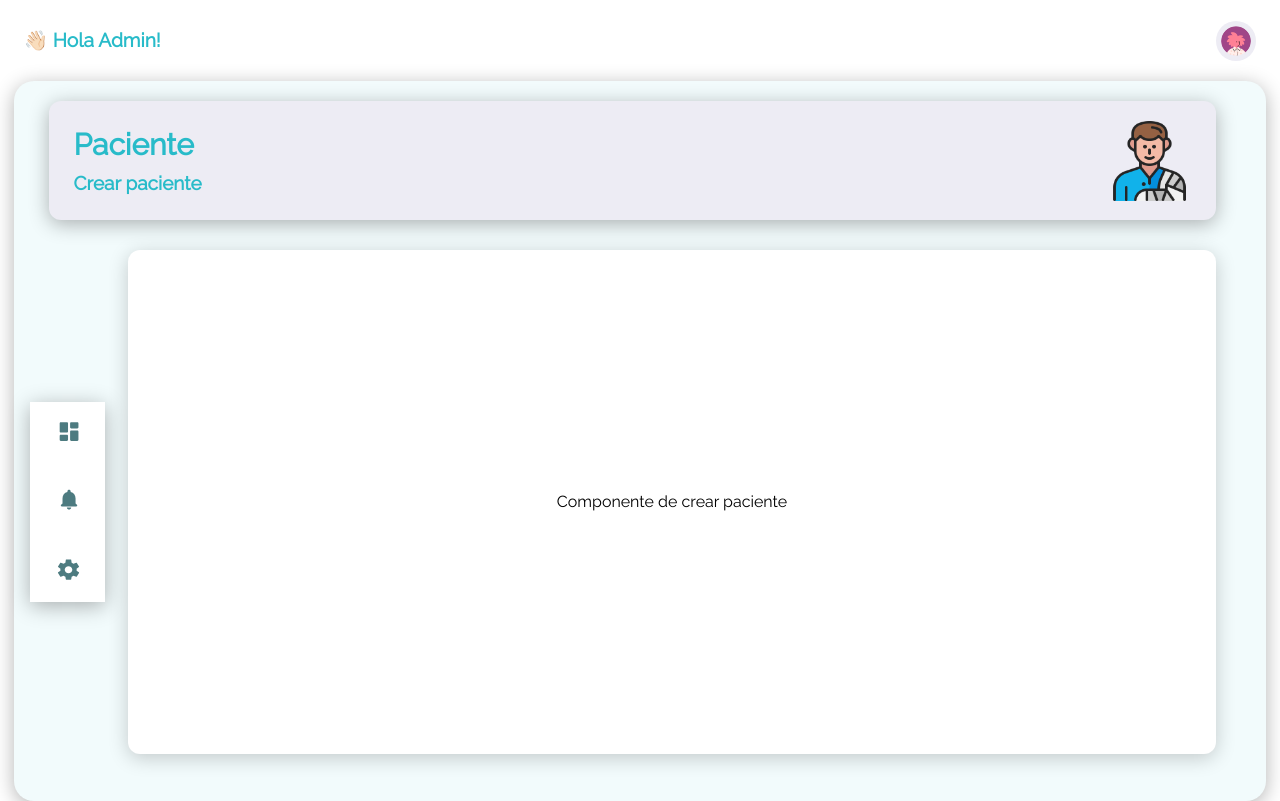
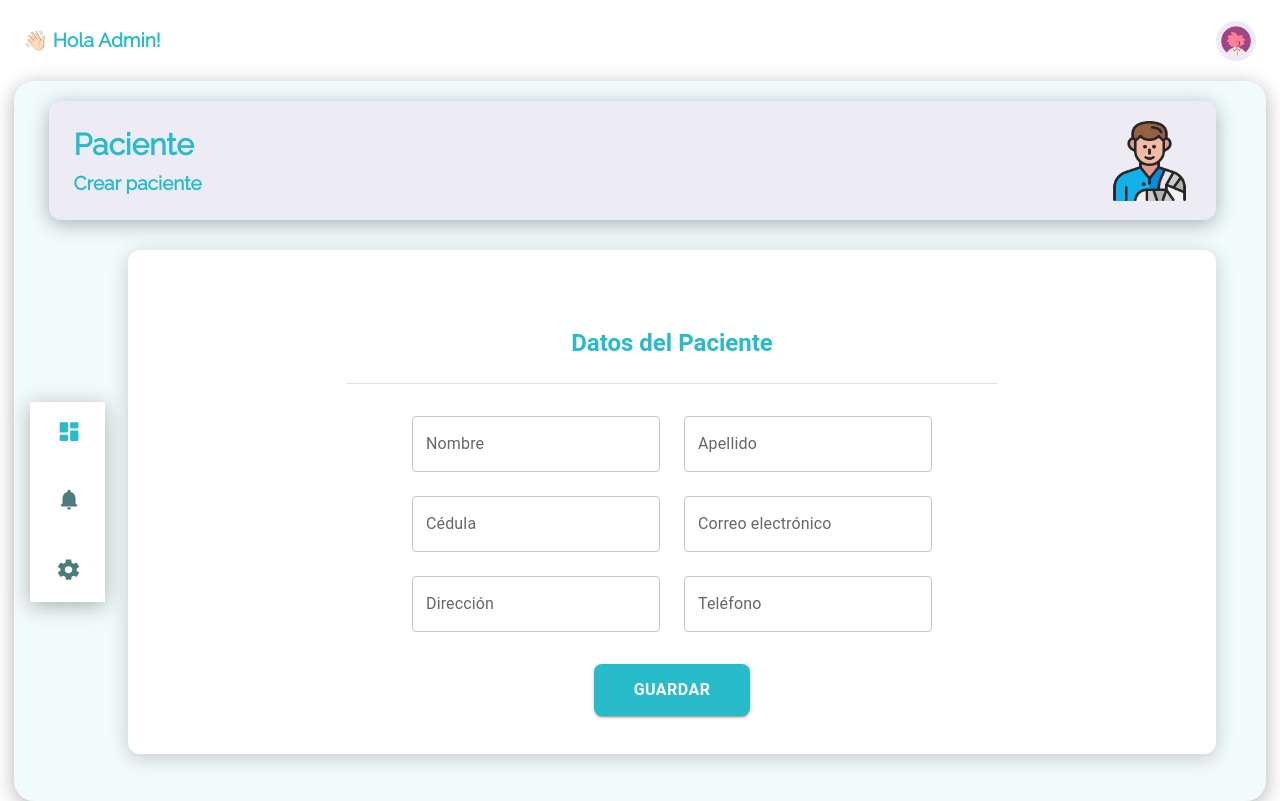
Before and after one commit to Dazzlm/Frontend-MiSalud, a React (Vite) app: page /CreatePatient in a window 1280 px wide. Built offline with nearby package versions, Linux system fonts and the light colour scheme.

Commit message:
creation component create patients and change css

```diff
--- a/src/App.jsx
+++ b/src/App.jsx
@@ -3,7 +3,7 @@ import './App.css'
 import { BrowserRouter, Routes, Route } from "react-router-dom";
 import MainLayout from "./views/menu/MainLayout";
 import CardGroupButton from "./components/cards/card-group-button/CardGroupButton";
-import CreatePatient from "./components/Patiente";
+import FormPatient from "./components/create-patient/FormPatient.jsx";
 import CardSearch from "./components/cards/card-search/CardSearch";
 import InfoPatient from './components/info-patient/InfoPatient';
 import ScheduleAppointment from "./views/appointment/schedule-appointment/ScheduleAppointment";
@@ -16,7 +16,7 @@ function App() {
           <Route index element={<CardGroupButton />} />
           <Route path="/CreateNotification" element={<p>Test New Notification</p>} />
           <Route path="/ManageAgenda" element={<CardSearch/>} />
-          <Route path="/CreatePatient" element={<CreatePatient/>}/>
+          <Route path="/CreatePatient" element={<FormPatient/>}/>
           <Route path="/InfoPatient/:cc"  element={<InfoPatient/>}/>
           <Route path="/ScheduleAppointment/:cc" element={<ScheduleAppointment/>} />
         </Route>
--- a/src/components/Patiente.jsx
+++ /dev/null
@@ -1,20 +0,0 @@
-import { useEffect } from "react";
-import { useMiSaludStore } from "../zustand/miSaludStore.js";
-import iconPaciente from "../assets/images/patienticon.png";
-
-export default function CreatePatient() {
-  const setCardTitle = useMiSaludStore((state) => state.setCardTitle);
-
-  useEffect(() => {
-    setCardTitle({
-      infoCard: {
-        title: "Paciente",
-        subtitle: "Crear paciente",
-        icon: iconPaciente,
-        bgColor: "white",
-      },
-    });
-  }, []);
-
-  return <p>Componente de crear paciente</p>;
-}
--- /dev/null
+++ b/src/components/create-patient/FormPatient.jsx
@@ -0,0 +1,240 @@
+import { useEffect } from "react";
+import { useForm } from "react-hook-form";
+import {
+  TextField,
+  Button,
+  Typography,
+  Box,
+  Container,
+  Divider,
+  Grid,
+} from "@mui/material";
+import { useMiSaludStore } from "../../zustand/miSaludStore.js";
+import iconPaciente from "../../assets/images/patienticon.png";
+import { modalMessage } from "../../helpers/modal-alert/modalAlert.js";
+import { useNavigate } from "react-router-dom";
+
+export default function FormPatient() {
+  const setCardTitle = useMiSaludStore((state) => state.setCardTitle);
+  const navigate = useNavigate();
+
+  const {
+    register,
+    handleSubmit,
+    formState: { errors },
+  } = useForm();
+
+  useEffect(() => {
+    setCardTitle({
+      infoCard: {
+        title: "Paciente",
+        subtitle: "Crear paciente",
+        icon: iconPaciente,
+        bgColor: "white",
+      },
+    });
+  }, []);
+
+  const onSubmit = async (data) => {
+    const nombre = data.nombre.trim();
+    const password =
+      nombre.charAt(0).toUpperCase() + nombre.slice(1).toLowerCase() + "123!";
+
+    const infoPatient = {
+      idPaciente: 0,
+      cedula: data.cedula.toString(),
+      nombreCompleto: data.nombre + " " + data.apellido,
+      direccion: data.direccion,
+      telefono: data.telefono.toString(),
+      correo: data.correo,
+      passwordPatient: password,
+    };
+
+    try {
+      const response = await fetch(
+        `http://localhost:5256/api/Patient/ExistsByCedulaOrCorreo?cedula=${data.cedula}&correo=${data.correo}`,
+        {
+          method: "GET",
+        }
+      );
+
+      const result = await response.json();
+
+      if (result.cedulaExiste) {
+        modalMessage("¡Cédula ya registrada!", "La cédula ya está registrada. Por favor, ingrese otra.", "error");
+        return;
+      }
+
+      if (result.correoExiste) {
+        modalMessage("¡Correo ya registrado!", "El correo ya está registrado. Por favor, ingrese otro.", "error");
+        return;
+      }
+
+      const registerResponse = await fetch("http://localhost:5256/api/Patient/AddPatient", {
+        method: "POST",
+        headers: {
+          "Content-Type": "application/json",
+        },
+        body: JSON.stringify(infoPatient),
+      });
+
+      if (registerResponse.ok) {
+        modalMessage("Paciente creado con éxito", "El paciente se ha guardado correctamente.", "success");
+        navigate("/");
+      } else {
+        modalMessage("Error", "Error al guardar el paciente.", "error");
+      }
+    } catch (error) {
+      console.error("Error en la petición:", error);
+      modalMessage("Error de conexión", "Ocurrió un error al conectar con el servidor.", "error");
+    }
+  };
+
+  return (
+    <Container
+      maxWidth="md"
+      sx={{
+        mt: 5,
+        display: 'flex',
+        justifyContent: 'center',
+      }}
+    >
+      <Box
+        sx={{
+          width: "100%",
+          maxWidth: "650px",
+          mx: "auto",
+          px: 2,
+          py: 4,
+        }}
+      >
+        <Typography
+          variant="h5"
+          sx={{
+            color: "#28BBC9",
+            fontWeight: "bold",
+            textAlign: "center",
+            mb: 3,
+          }}
+        >
+          Datos del Paciente
+        </Typography>
+
+        <Divider sx={{ mb: 4 }} />
+
+        <form onSubmit={handleSubmit(onSubmit)} noValidate>
+          <Box
+            sx={{
+              display: 'flex',
+              flexDirection: 'column',
+              alignItems: 'center'
+            }}
+          >
+            <Grid
+              container
+              spacing={3}
+              justifyContent="center"
+            >
+              <Grid item xs={12} sm={6}>
+                <TextField
+                  label="Nombre"
+                  fullWidth
+                  {...register("nombre", { required: "El nombre es obligatorio" })}
+                  error={!!errors.nombre}
+                  helperText={errors.nombre?.message}
+                />
+              </Grid>
+              <Grid item xs={12} sm={6}>
+                <TextField
+                  label="Apellido"
+                  fullWidth
+                  {...register("apellido", { required: "El apellido es obligatorio" })}
+                  error={!!errors.apellido}
+                  helperText={errors.apellido?.message}
+                />
+              </Grid>
+              <Grid item xs={12} sm={6}>
+                <TextField
+                  label="Cédula"
+                  fullWidth
+                  {...register("cedula", {
+                    required: "La cédula es obligatoria",
+                    pattern: {
+                      value: /^[0-9]{6,10}$/,
+                      message: "Debe tener entre 6 y 10 dígitos",
+                    },
+                  })}
+                  error={!!errors.cedula}
+                  helperText={errors.cedula?.message}
+                />
+              </Grid>
+              <Grid item xs={12} sm={6}>
+                <TextField
+                  label="Correo electrónico"
+                  fullWidth
+                  type="email"
+                  {...register("correo", {
+                    required: "El correo es obligatorio",
+                    pattern: {
+                      value: /^\S+@\S+\.\S+$/,
+                      message: "Correo no válido",
+                    },
+                  })}
+                  error={!!errors.correo}
+                  helperText={errors.correo?.message}
+                />
+              </Grid>
+              <Grid item xs={12} sm={6}>
+                <TextField
+                  label="Dirección"
+                  fullWidth
+                  {...register("direccion", {
+                    required: "La dirección es obligatoria",
+                  })}
+                  error={!!errors.direccion}
+                  helperText={errors.direccion?.message}
+                />
+              </Grid>
+              <Grid item xs={12} sm={6}>
+                <TextField
+                  label="Teléfono"
+                  fullWidth
+                  {...register("telefono", {
+                    required: "El teléfono es obligatorio",
+                    pattern: {
+                      value: /^[0-9]{7,10}$/,
+                      message: "Debe tener entre 7 y 10 dígitos",
+                    },
+                  })}
+                  error={!!errors.telefono}
+                  helperText={errors.telefono?.message}
+                />
+              </Grid>
+            </Grid>
+
+            <Box mt={4}>
+              <Button
+                type="submit"
+                variant="contained"
+                sx={{
+                  px: 5,
+                  py: 1.5,
+                  backgroundColor: "#28BBC9",
+                  color: "#fff",
+                  fontWeight: "bold",
+                  fontSize: "1rem",
+                  borderRadius: "8px",
+                  "&:hover": {
+                    backgroundColor: "#20a6b2",
+                  },
+                }}
+              >
+                GUARDAR
+              </Button>
+            </Box>
+          </Box>
+        </form>
+      </Box>
+    </Container>
+  );
+}
--- a/src/components/sidebar/Sidebar.module.css
+++ b/src/components/sidebar/Sidebar.module.css
@@ -12,10 +12,11 @@
     box-shadow: 0px 4px 20px rgba(0, 0, 0, 0.3);
 }
 
+
 .sidebar__container--menu,
 .sidebar__container--notification,
 .sidebar__container--settings
- {
+{
     display: flex;
     flex-direction: column;
     justify-content: center;
@@ -36,6 +37,10 @@
     transition: all 0.3s ease-in-out;
 }
 
+.sidebar__container--menu {
+    color: var(--color-cyan);
+}
+
 .container__div--icon:hover {
     cursor: pointer;
     color: var(--color-cyan);
```
